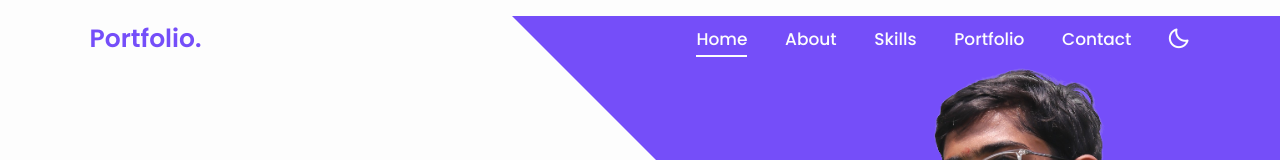
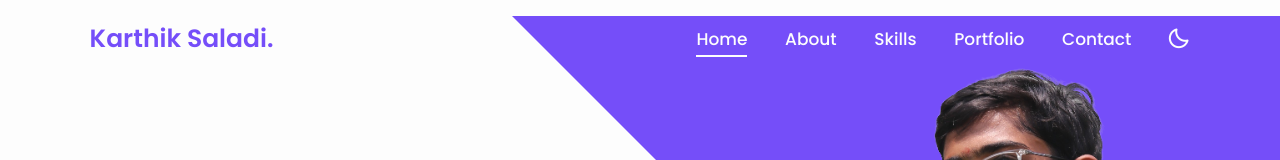
Before and after one commit to Karthik-Saladi5/MyPortfolio, a plain HTML site: page index.html in a window 1280 px wide. Shown: the top 160 px of the page. Drawn offline with nearby package versions, Linux system fonts and the light colour scheme.

Commit message:
updated resume.

```diff
--- a/index.html
+++ b/index.html
@@ -26,7 +26,7 @@
   <body>
     <!-- header design -->
     <header class="header">
-      <a href="#" class="logo">Portfolio.</a>
+      <a href="#" class="logo">Karthik Saladi.</a>
       <nav class="navbar">
         <a href="#home" class="active">Home</a>
         <a href="#about">About</a>
```
Also changed, not shown: 2 other files.
